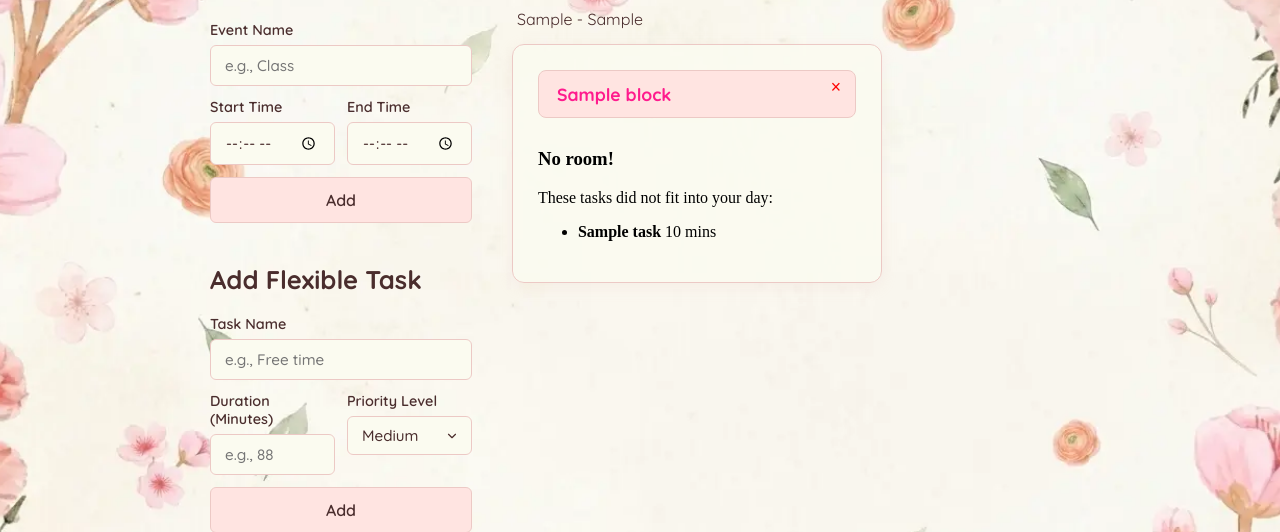
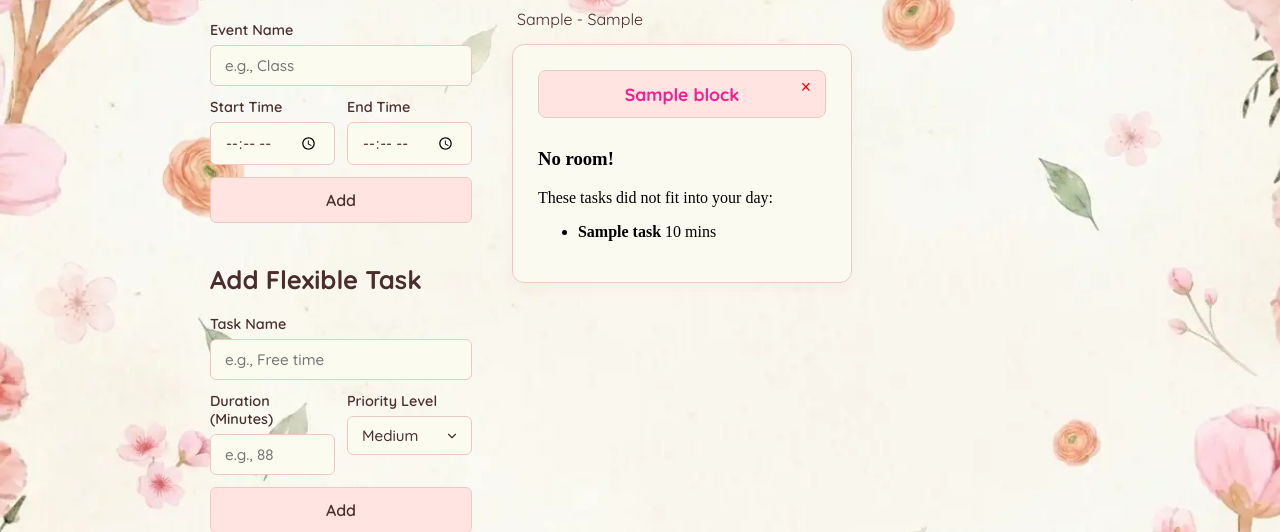
Before and after one commit to LeoFlores0/make-my-day, a Flask app: template templates/dashboard.html in a window 1280 px wide. Shown: the part 94-626 px from the top of the page. Run offline with Flask 3, Linux system fonts and the light colour scheme; the template is opened without the code that fills it: most values are stand-ins (such as "Sample title", 1, 10 or a date in 2020); some web fonts are replaced.

Commit message:
style(css): center task names and increase split layout spacing

```diff
--- a/static/css/style.css
+++ b/static/css/style.css
@@ -309,7 +309,7 @@ body {
     position: relative;
     display: flex;
     align-items: center;
-    justify-content: space-between;
+    justify-content: center;
     background: #ffe4e1;
     border: 1px solid #ecc9c5;
     border-radius: 8px;
@@ -317,8 +317,7 @@ body {
     cursor: grab;
     transition: transform 0.15s ease, box-shadow 0.15s ease, background 0.15s ease;
     user-select: none;
-    min-width: 280px;
-    gap: 40px;
+    min-width: 250px;
 }
 
 .timeline-block:hover {
@@ -334,6 +333,10 @@ body {
 }
 
 .block-time {
+    position: absolute;
+    left: 18px;
+    top: 50%;
+    transform: translateY(-50%);
     display: flex;
     flex-direction: column;
     align-items: center;
@@ -341,13 +344,15 @@ body {
     font-size: 0.85rem;
     font-weight: 600;
     color: #4a2d2d;
-    margin-right: 15px;
+    margin-right: 0; /* Cleared margin */
 }
 
 .block-content {
     flex-grow: 1;
     display: flex;
     flex-direction: column;
+    align-items: center;
+    text-align: center;
 }
 
 .block-title {
@@ -359,10 +364,6 @@ body {
 }
 
 /* Delete Button Styling*/
-
-.timeline-block {
-    position: relative; /* Container anchor */
-}
 
 .delete-form {
     position: absolute;
```
